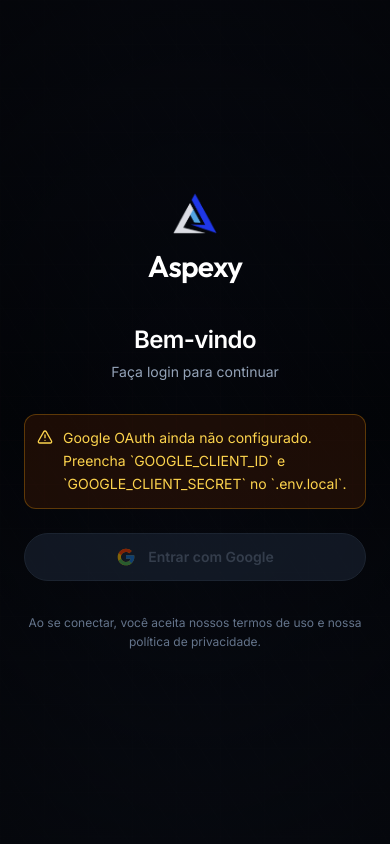
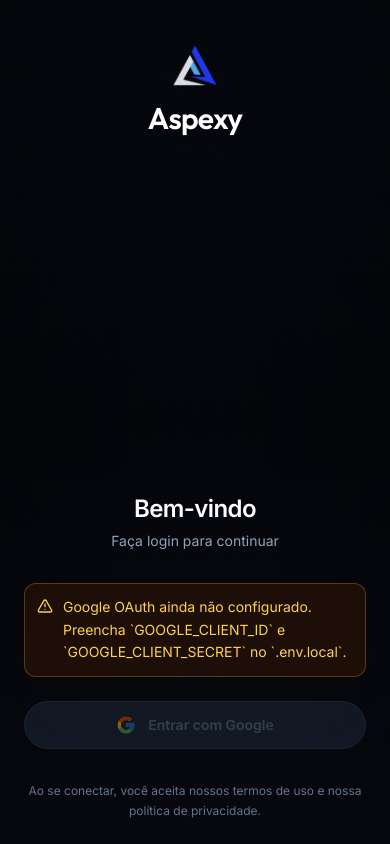
Before and after one commit to coder-gabrielsantos/aspexy, a Next.js app: page /login in a window 390 px wide. Built offline with nearby package versions, Linux system fonts and the light colour scheme; no server answers.

Commit message:
Adjust mobile login layout: logo at top, form at bottom, more top padding
Made-with: Cursor

```diff
--- a/components/login-screen.tsx
+++ b/components/login-screen.tsx
@@ -269,18 +269,16 @@ export default function LoginScreen({ googleConfigured, oauthError }: LoginScree
           <div className="pointer-events-none absolute inset-0 bg-[linear-gradient(rgba(255,255,255,0.03)_1px,transparent_1px),linear-gradient(90deg,rgba(255,255,255,0.03)_1px,transparent_1px)] [background-size:44px_44px] opacity-25" />
           <div className="pointer-events-none absolute inset-0 bg-[radial-gradient(ellipse_90%_60%_at_50%_50%,transparent_0%,rgba(0,0,0,0.5)_100%)]" />
 
-          {/* Content */}
-          <div className="relative z-10 flex flex-1 flex-col items-center justify-center px-6 py-12 sm:px-8">
-            {/* Logo + brand */}
-            <div className="mb-10 flex flex-col items-center gap-3">
+          {/* Content: logo no topo, login colado ao rodapé */}
+          <div className="relative z-10 flex min-h-[100dvh] flex-col px-6 sm:px-8">
+            <div className="flex flex-col items-center gap-3 pt-[max(2.75rem,env(safe-area-inset-top))] sm:pt-[max(3.25rem,env(safe-area-inset-top))]">
               <PlatformLogo size={48} className="h-11 w-11 opacity-90" priority />
               <p className="font-logo text-3xl font-semibold tracking-tight text-white sm:text-4xl">
                 Aspexy
               </p>
             </div>
 
-            {/* Form */}
-            <div className="w-full max-w-sm">
+            <div className="mt-auto w-full max-w-sm self-center pb-[max(1.5rem,env(safe-area-inset-bottom))]">
               <LoginForm errorMessage={errorMessage} googleConfigured={googleConfigured} dark />
             </div>
           </div>
```
